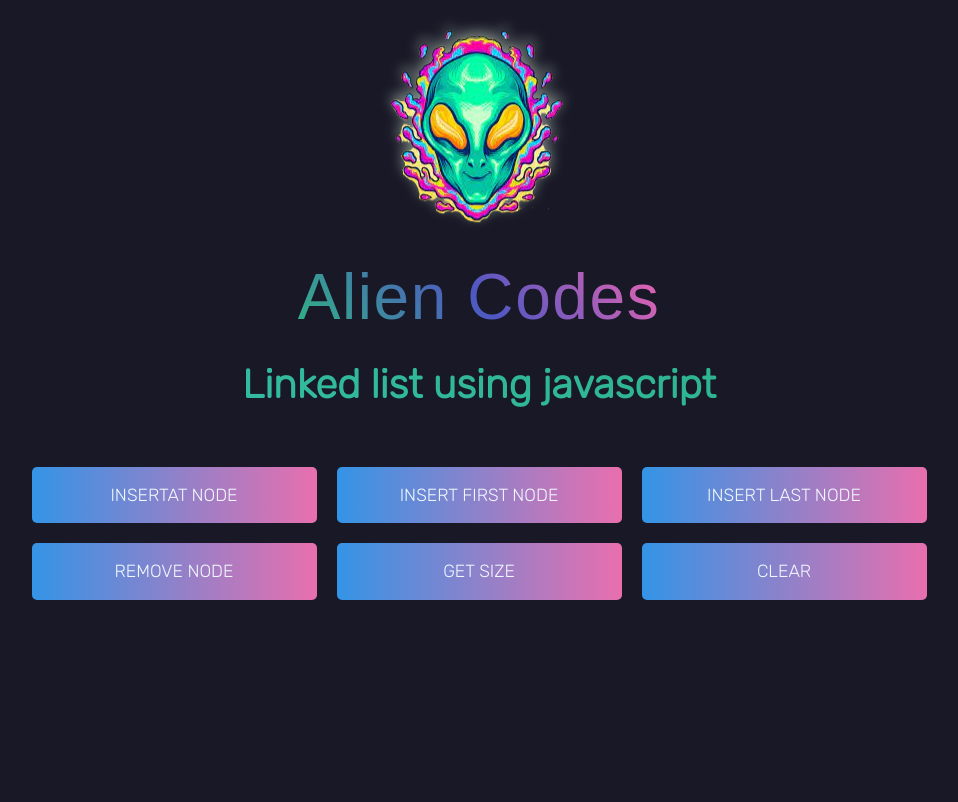
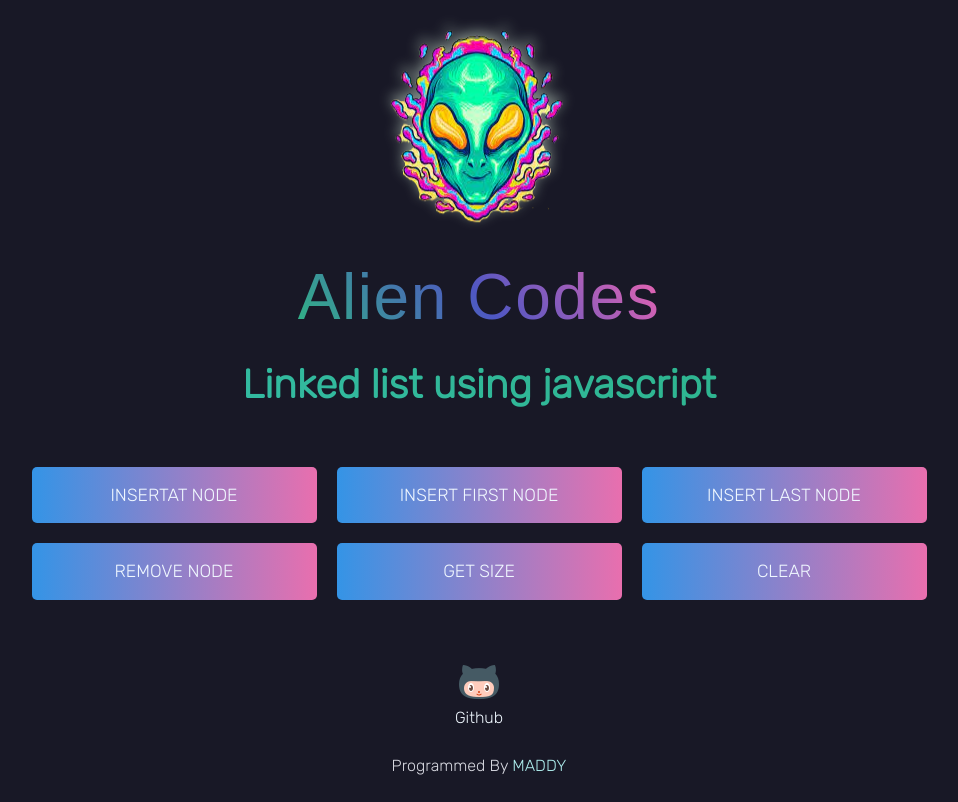
Before and after one commit to maddy42031/LinkedList, a plain HTML site: page index.html in a window 1280 px wide. Shown: the whole page, without its empty margins (161-1119 px from the left). Drawn offline with nearby package versions, Linux system fonts and the light colour scheme; a web font is replaced by a local one.

Commit message:
LinkedList using JS

```diff
--- a/index.css
+++ b/index.css
@@ -114,6 +114,29 @@ nav {
     padding: .9rem .8rem .1rem 1rem;
     font-size: 1.2rem;
 }
+.contactLogo {
+  border: none;
+  outline: none;
+  background-color: transparent;
+  width: max-content;
+  margin-left: 0.5rem;
+  margin-right: 0.5rem;
+  transition: all .3s;
+}
+.contactLogo > a {
+  text-decoration: none;
+  color:aliceblue;
+}
+.contactLogo:hover{
+  text-decoration: underline;
+}
+.instagram>a{
+  text-decoration: none;
+  color: paleturquoise;
+}
+.instagram>a:hover{
+  text-decoration: underline;
+}
 @media only screen and (max-width:500px) {
     #navContainer>p{
     font-size: 3.2rem;
--- a/index.html
+++ b/index.html
@@ -63,6 +63,32 @@
         class="row-cols-1 justify-content-center mt-3"
       ></div>
     </div>
+    <div class="container mt-5 mb-2">
+      <div class="row row-cols-2 justify-content-center">
+        <button class="col-2 contactLogo">
+          <a
+            href="https://github.com/maddy42031"
+            target="_blank"
+            rel="noopener noreferrer"
+            ><img
+              src="./assets/icons8-octocat-48.png"
+              alt="githublogo"
+            /><br />Github</a
+          >
+        </button>
+      </div>
+      <div class="row mt-4">
+        <p class="col text-center instagram">
+          Programmed By
+          <a
+            href="https://www.instagram.com/0_g_r_a_v_i_t_y_/"
+            target="_blank"
+            rel="noopener noreferrer"
+            >MADDY</a
+          >
+        </p>
+      </div>
+    </div>
     <script
       src="https://cdn.jsdelivr.net/npm/bootstrap@5.1.3/dist/js/bootstrap.bundle.min.js"
       integrity="sha384-ka7Sk0Gln4gmtz2MlQnikT1wXgYsOg+OMhuP+IlRH9sENBO0LRn5q+8nbTov4+1p"
```
Also changed, not shown: assets/icons8-octocat-48.png (added).
